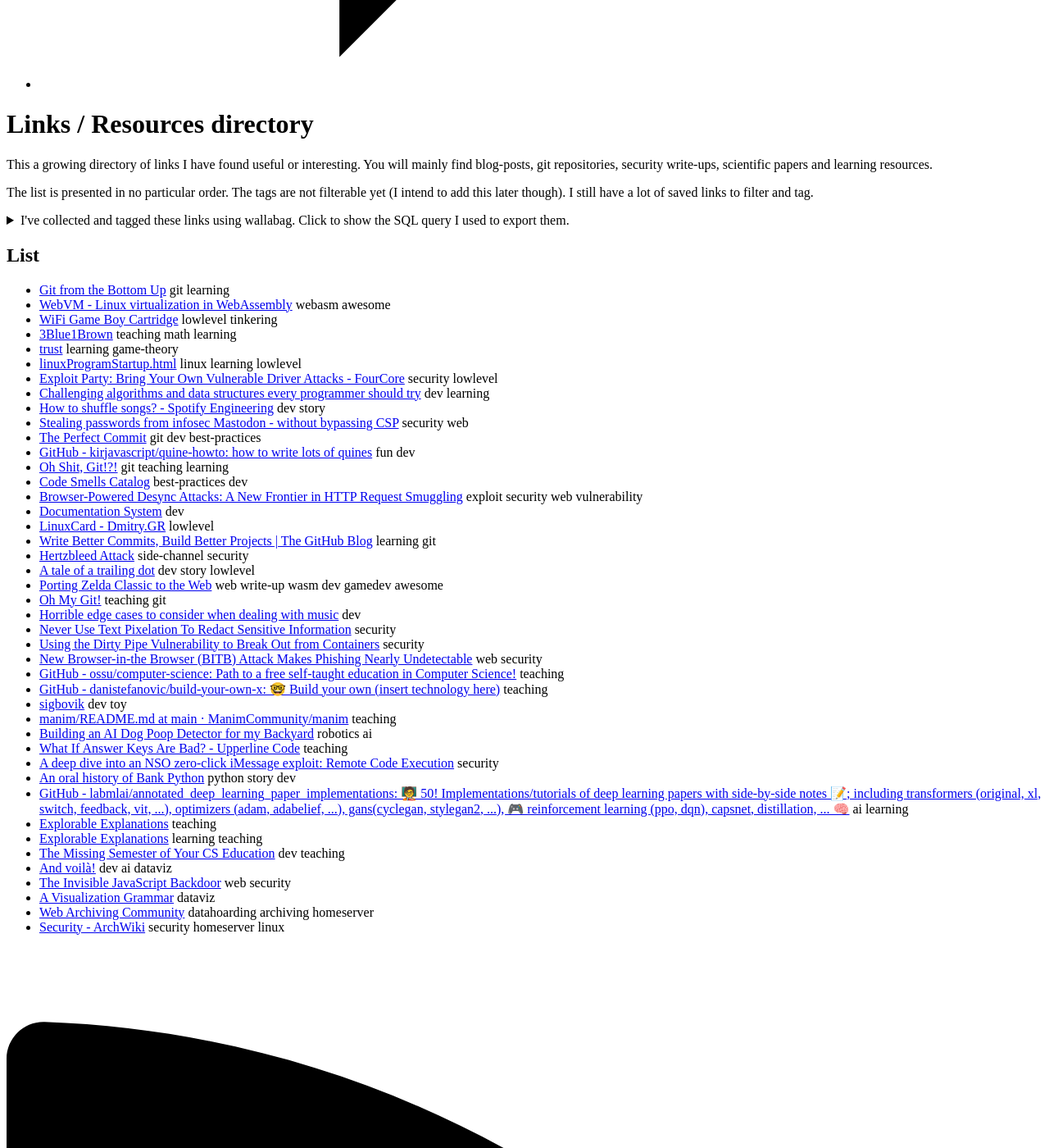
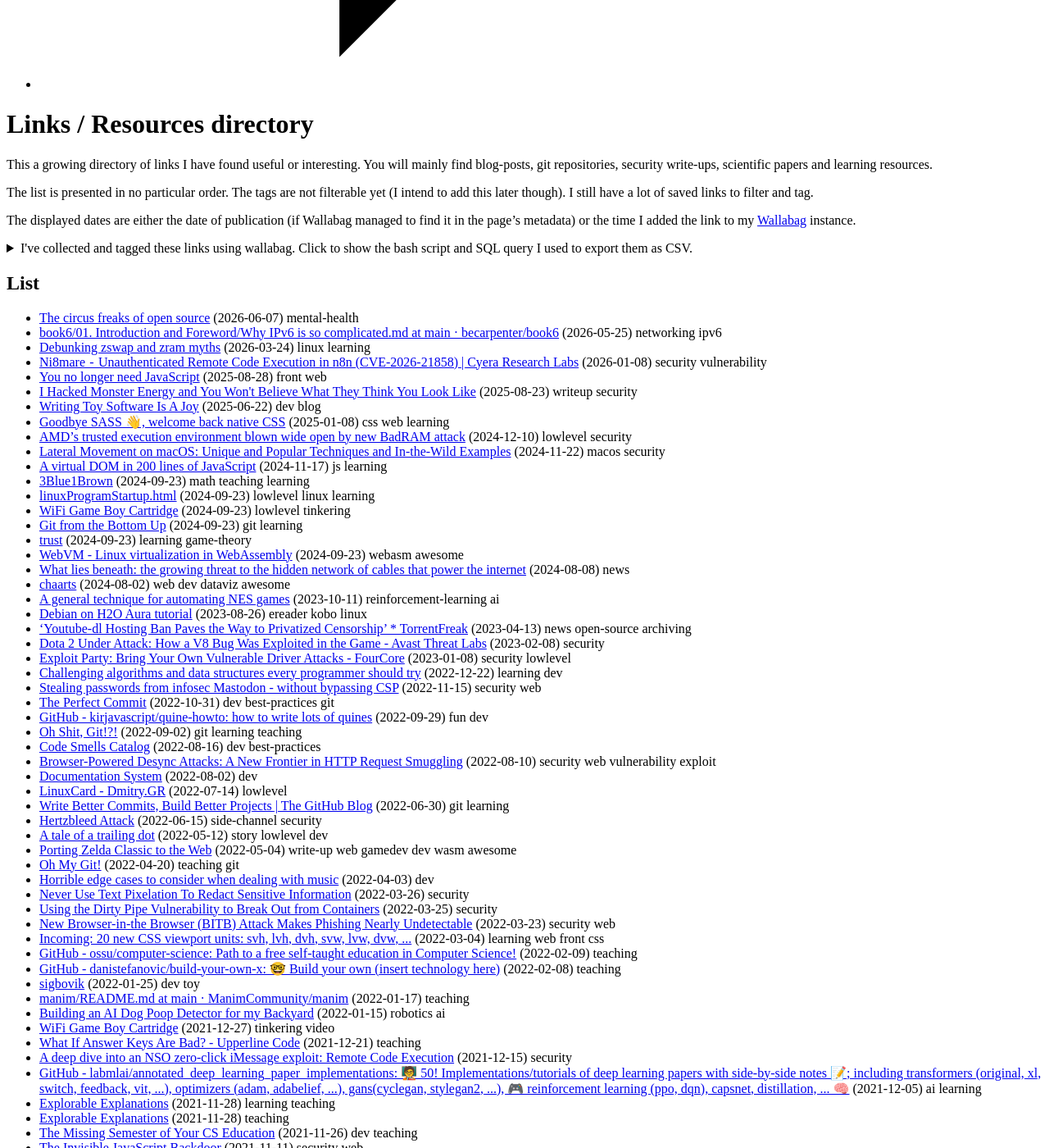
Before and after one commit to pcouy/pcouy.github.io, a Jekyll site: the page built from links.md, in a window 1280 px wide and 1400 px high, scrolled down 5144 px. Shown: the whole window at 82% size. Built offline with Jekyll 4.4.1, drawn with Linux system fonts in a browser that asks for light colours; some of the changed text lies outside the part shown.

Commit message:
Export more links and update the links page

```diff
--- a/_data/links.csv
+++ b/_data/links.csv
@@ -1,44 +1,66 @@
-url,title,tag_slugs
-https://jwiegley.github.io/git-from-the-bottom-up/,Git from the Bottom Up,"git,learning"
-https://webvm.io/,WebVM - Linux virtualization in WebAssembly,"webasm,awesome"
-https://www.youtube.com/oembed?format=xml&url=https://www.youtube.com/watch?v=QS4fzElm8zk,WiFi Game Boy Cartridge,"lowlevel,tinkering"
-https://www.3blue1brown.com/,3Blue1Brown,"teaching,math,learning"
-https://ncase.me/trust/,trust,"learning,game-theory"
-http://dbp-consulting.com/tutorials/debugging/linuxProgramStartup.html,linuxProgramStartup.html,"linux,learning,lowlevel"
-https://fourcore.io/blogs/bring-your-own-vulnerable-driver-attack,Exploit Party: Bring Your Own Vulnerable Driver Attacks - FourCore,"security,lowlevel"
-https://austinhenley.com/blog/challengingalgorithms.html,Challenging algorithms and data structures every programmer should try,"dev,learning"
-https://engineering.atspotify.com/2014/02/how-to-shuffle-songs/,How to shuffle songs? - Spotify Engineering,"dev,story"
-https://portswigger.net/research/stealing-passwords-from-infosec-mastodon-without-bypassing-csp,Stealing passwords from infosec Mastodon - without bypassing CSP,"security,web"
-https://simonwillison.net/2022/Oct/29/the-perfect-commit/,The Perfect Commit,"git,dev,best-practices"
-https://github.com/kirjavascript/quine-howto,GitHub - kirjavascript/quine-howto: how to write lots of quines,"fun,dev"
-https://ohshitgit.com/,"Oh Shit, Git!?!","git,teaching,learning"
-https://luzkan.github.io/smells/,Code Smells Catalog,"best-practices,dev"
-https://portswigger.net/research/browser-powered-desync-attacks,Browser-Powered Desync Attacks: A New Frontier in HTTP Request Smuggling,"exploit,security,web,vulnerability"
-https://documentation.divio.com/,Documentation System,dev
-https://dmitry.gr/?r=05.Projects&proj=33.%20LinuxCard,LinuxCard - Dmitry.GR,lowlevel
-https://github.blog/2022-06-30-write-better-commits-build-better-projects/,"Write Better Commits, Build Better Projects | The GitHub Blog","learning,git"
-https://www.hertzbleed.com/,Hertzbleed Attack,"side-channel,security"
-https://daniel.haxx.se/blog/2022/05/12/a-tale-of-a-trailing-dot/,A tale of a trailing dot,"dev,story,lowlevel"
-https://hoten.cc/blog/porting-zelda-classic-to-the-web/,Porting Zelda Classic to the Web,"web,write-up,wasm,dev,gamedev,awesome"
-https://ohmygit.org/,Oh My Git!,"teaching,git"
-https://dustri.org/b/horrible-edge-cases-to-consider-when-dealing-with-music.html,Horrible edge cases to consider when dealing with music,dev
-https://bishopfox.com/blog/unredacter-tool-never-pixelation,Never Use Text Pixelation To Redact Sensitive Information,security
-https://www.datadoghq.com/blog/engineering/dirty-pipe-container-escape-poc/,Using the Dirty Pipe Vulnerability to Break Out from Containers,security
-https://thehackernews.com/2022/03/new-browser-in-browser-bitb-attack.html,New Browser-in-the Browser (BITB) Attack Makes Phishing Nearly Undetectable,"web,security"
-https://github.com/ossu/computer-science,GitHub - ossu/computer-science: Path to a free self-taught education in Computer Science!,teaching
-https://github.com/danistefanovic/build-your-own-x,GitHub - danistefanovic/build-your-own-x: 🤓 Build your own (insert technology here),teaching
-http://colinm.org/sigbovik/,sigbovik,"dev,toy"
-https://github.com/ManimCommunity/manim/blob/main/README.md,manim/README.md at main · ManimCommunity/manim,teaching
-https://www.youtube.com/oembed?format=xml&url=https://www.youtube.com/watch?v=uWZu3rnj-kQ,Building an AI Dog Poop Detector for my Backyard,"robotics,ai"
-https://blog.upperlinecode.com/what-if-answer-keys-are-bad-computer-science-teacher/,What If Answer Keys Are Bad? - Upperline Code,teaching
-https://googleprojectzero.blogspot.com/2021/12/a-deep-dive-into-nso-zero-click.html,A deep dive into an NSO zero-click iMessage exploit: Remote Code Execution,security
-https://calpaterson.com/bank-python.html&mkt_tok=MTA3LUZNUy0wNzAAAAGA2x597x706_jpj_dfLoTer2j_lb7p7OBPqK-oS8pvtoOSr7OU6hpjs-qAaB-0rd4HE4RIsy286eNTnKU-5dHMt-myUCU2ZFTXBPleVsfRtwVNgg,An oral history of Bank Python,"python,story,dev"
-https://github.com/labmlai/annotated_deep_learning_paper_implementations,"GitHub - labmlai/annotated_deep_learning_paper_implementations: 🧑‍🏫 50! Implementations/tutorials of deep learning papers with side-by-side notes 📝; including transformers (original, xl, switch, feedback, vit, ...), optimizers (adam, adabelief, ...), gans(cyclegan, stylegan2, ...), 🎮 reinforcement learning (ppo, dqn), capsnet, distillation, ... 🧠","ai,learning"
-http://worrydream.com/ExplorableExplanations/,Explorable Explanations,teaching
-https://explorabl.es,Explorable Explanations,"learning,teaching"
-https://missing.csail.mit.edu/,The Missing Semester of Your CS Education,"dev,teaching"
-https://blog.jupyter.org/and-voilà-f6a2c08a4a93?gi=d8af14de3c31,And voilà!,"dev,ai,dataviz"
-https://certitude.consulting/blog/en/invisible-backdoor/,The Invisible JavaScript Backdoor,"web,security"
-https://vega.github.io/vega/,A Visualization Grammar,dataviz
-https://github.com/ArchiveBox/ArchiveBox/wiki/Web-Archiving-Community,Web Archiving Community,"datahoarding,archiving,homeserver"
-https://wiki.archlinux.org/index.php/security#CPU,Security - ArchWiki,"security,homeserver,linux"
+url,title,date,tag_slugs
+https://drewdevault.com/blog/Circus-freaks-of-FOSS/,The circus freaks of open source,2026-06-07,mental-health
+https://github.com/becarpenter/book6/blob/main/01.%20Introduction%20and%20Foreword%2FWhy%20IPv6%20is%20so%20complicated.md,book6/01. Introduction and Foreword/Why IPv6 is so complicated.md at main · becarpenter/book6,2026-05-25,"networking,ipv6"
+https://chrisdown.name/2026/03/24/zswap-vs-zram-when-to-use-what.html,Debunking zswap and zram myths,2026-03-24,"linux,learning"
+https://www.cyera.com/research-labs/ni8mare-unauthenticated-remote-code-execution-in-n8n-cve-2026-21858,Ni8mare  -  Unauthenticated Remote Code Execution in n8n (CVE-2026-21858) | Cyera Research Labs,2026-01-08,"security,vulnerability"
+https://lyra.horse/blog/2025/08/you-dont-need-js/,You no longer need JavaScript,2025-08-28,"front,web"
+https://bobdahacker.com/blog/monster-energy,I Hacked Monster Energy and You Won't Believe What They Think You Look Like,2025-08-23,"writeup,security"
+https://blog.jsbarretto.com/post/software-is-joy,Writing Toy Software Is A Joy,2025-06-22,"dev,blog"
+https://scribe.rip/@karstenbiedermann/goodbye-sass-welcome-back-native-css-b3beb096d2b4?ref=dailydev,"Goodbye SASS 👋, welcome back native CSS",2025-01-08,"css,web,learning"
+https://arstechnica.com/information-technology/2024/12/new-badram-attack-neuters-security-assurances-in-amd-epyc-processors/,AMD’s trusted execution environment blown wide open by new BadRAM attack,2024-12-10,"lowlevel,security"
+https://unit42.paloaltonetworks.com/unique-popular-techniques-lateral-movement-macos/,Lateral Movement on macOS: Unique and Popular Techniques and In-the-Wild Examples,2024-11-22,"macos,security"
+https://lazamar.github.io/virtual-dom/,A virtual DOM in 200 lines of JavaScript,2024-11-17,"js,learning"
+https://www.3blue1brown.com/,3Blue1Brown,2024-09-23,"math,teaching,learning"
+http://dbp-consulting.com/tutorials/debugging/linuxProgramStartup.html,linuxProgramStartup.html,2024-09-23,"lowlevel,linux,learning"
+https://www.youtube.com/oembed?format=xml&url=https://www.youtube.com/watch?v=QS4fzElm8zk,WiFi Game Boy Cartridge,2024-09-23,"lowlevel,tinkering"
+https://jwiegley.github.io/git-from-the-bottom-up/,Git from the Bottom Up,2024-09-23,"git,learning"
+https://ncase.me/trust/,trust,2024-09-23,"learning,game-theory"
+https://webvm.io/,WebVM - Linux virtualization in WebAssembly,2024-09-23,"webasm,awesome"
+https://www.theguardian.com/environment/article/2024/aug/09/what-lies-beneath-the-growing-threat-to-the-hidden-network-of-cables-that-power-the-internet,What lies beneath: the growing threat to the hidden network of cables that power the internet,2024-08-08,news
+https://ffoodd.github.io/chaarts/index.html,chaarts,2024-08-02,"web,dev,dataviz,awesome"
+http://tom7.org/mario/,A general technique for automating NES games,2023-10-11,"reinforcement-learning,ai"
+https://www.mobileread.com/forums/showthread.php?t=296673,Debian on H2O Aura tutorial,2023-08-26,"ereader,kobo,linux"
+https://torrentfreak.com/youtube-dl-hosting-ban-paves-the-way-to-privatized-censorship-230411/,‘Youtube-dl Hosting Ban Paves the Way to Privatized Censorship’ * TorrentFreak,2023-04-13,"news,open-source,archiving"
+https://decoded.avast.io/janvojtesek/dota-2-under-attack-how-a-v8-bug-was-exploited-in-the-game/,Dota 2 Under Attack: How a V8 Bug Was Exploited in the Game - Avast Threat Labs,2023-02-08,security
+https://fourcore.io/blogs/bring-your-own-vulnerable-driver-attack,Exploit Party: Bring Your Own Vulnerable Driver Attacks - FourCore,2023-01-08,"security,lowlevel"
+https://austinhenley.com/blog/challengingalgorithms.html,Challenging algorithms and data structures every programmer should try,2022-12-22,"learning,dev"
+https://portswigger.net/research/stealing-passwords-from-infosec-mastodon-without-bypassing-csp,Stealing passwords from infosec Mastodon - without bypassing CSP,2022-11-15,"security,web"
+https://simonwillison.net/2022/Oct/29/the-perfect-commit/,The Perfect Commit,2022-10-31,"dev,best-practices,git"
+https://github.com/kirjavascript/quine-howto,GitHub - kirjavascript/quine-howto: how to write lots of quines,2022-09-29,"fun,dev"
+https://ohshitgit.com/,"Oh Shit, Git!?!",2022-09-02,"git,learning,teaching"
+https://luzkan.github.io/smells/,Code Smells Catalog,2022-08-16,"dev,best-practices"
+https://portswigger.net/research/browser-powered-desync-attacks,Browser-Powered Desync Attacks: A New Frontier in HTTP Request Smuggling,2022-08-10,"security,web,vulnerability,exploit"
+https://documentation.divio.com/,Documentation System,2022-08-02,dev
+https://dmitry.gr/?r=05.Projects&proj=33.%20LinuxCard,LinuxCard - Dmitry.GR,2022-07-14,lowlevel
+https://github.blog/2022-06-30-write-better-commits-build-better-projects/,"Write Better Commits, Build Better Projects | The GitHub Blog",2022-06-30,"git,learning"
+https://www.hertzbleed.com/,Hertzbleed Attack,2022-06-15,"side-channel,security"
+https://daniel.haxx.se/blog/2022/05/12/a-tale-of-a-trailing-dot/,A tale of a trailing dot,2022-05-12,"story,lowlevel,dev"
+https://hoten.cc/blog/porting-zelda-classic-to-the-web/,Porting Zelda Classic to the Web,2022-05-04,"write-up,web,gamedev,dev,wasm,awesome"
+https://ohmygit.org/,Oh My Git!,2022-04-20,"teaching,git"
+https://dustri.org/b/horrible-edge-cases-to-consider-when-dealing-with-music.html,Horrible edge cases to consider when dealing with music,2022-04-03,dev
+https://bishopfox.com/blog/unredacter-tool-never-pixelation,Never Use Text Pixelation To Redact Sensitive Information,2022-03-26,security
+https://www.datadoghq.com/blog/engineering/dirty-pipe-container-escape-poc/,Using the Dirty Pipe Vulnerability to Break Out from Containers,2022-03-25,security
+https://thehackernews.com/2022/03/new-browser-in-browser-bitb-attack.html,New Browser-in-the Browser (BITB) Attack Makes Phishing Nearly Undetectable,2022-03-23,"security,web"
+https://web.archive.org/web/20240728031727/https://www.terluinwebdesign.nl/en/blog/incoming-20-new-css-viewport-units-svh-lvh-dvh-svw-lvw-dvw/,"Incoming: 20 new CSS viewport units: svh, lvh, dvh, svw, lvw, dvw, ...",2022-03-04,"learning,web,front,css"
+https://github.com/ossu/computer-science,GitHub - ossu/computer-science: Path to a free self-taught education in Computer Science!,2022-02-09,teaching
+https://github.com/danistefanovic/build-your-own-x,GitHub - danistefanovic/build-your-own-x: 🤓 Build your own (insert technology here),2022-02-08,teaching
+http://colinm.org/sigbovik/,sigbovik,2022-01-25,"dev,toy"
+https://github.com/ManimCommunity/manim/blob/main/README.md,manim/README.md at main · ManimCommunity/manim,2022-01-17,teaching
+https://www.youtube.com/oembed?format=xml&url=https://www.youtube.com/watch?v=uWZu3rnj-kQ,Building an AI Dog Poop Detector for my Backyard,2022-01-15,"robotics,ai"
+https://www.youtube.com/oembed?format=xml&url=https://www.youtube.com/watch?v=QS4fzElm8zk,WiFi Game Boy Cartridge,2021-12-27,"tinkering,video"
+https://blog.upperlinecode.com/what-if-answer-keys-are-bad-computer-science-teacher/,What If Answer Keys Are Bad? - Upperline Code,2021-12-21,teaching
+https://googleprojectzero.blogspot.com/2021/12/a-deep-dive-into-nso-zero-click.html,A deep dive into an NSO zero-click iMessage exploit: Remote Code Execution,2021-12-15,security
+https://github.com/labmlai/annotated_deep_learning_paper_implementations,"GitHub - labmlai/annotated_deep_learning_paper_implementations: 🧑‍🏫 50! Implementations/tutorials of deep learning papers with side-by-side notes 📝; including transformers (original, xl, switch, feedback, vit, ...), optimizers (adam, adabelief, ...), gans(cyclegan, stylegan2, ...), 🎮 reinforcement learning (ppo, dqn), capsnet, distillation, ... 🧠",2021-12-05,"ai,learning"
+https://explorabl.es,Explorable Explanations,2021-11-28,"learning,teaching"
+http://worrydream.com/ExplorableExplanations/,Explorable Explanations,2021-11-28,teaching
+https://missing.csail.mit.edu/,The Missing Semester of Your CS Education,2021-11-26,"dev,teaching"
+https://certitude.consulting/blog/en/invisible-backdoor/,The Invisible JavaScript Backdoor,2021-11-11,"security,web"
+https://calpaterson.com/bank-python.html&mkt_tok=MTA3LUZNUy0wNzAAAAGA2x597x706_jpj_dfLoTer2j_lb7p7OBPqK-oS8pvtoOSr7OU6hpjs-qAaB-0rd4HE4RIsy286eNTnKU-5dHMt-myUCU2ZFTXBPleVsfRtwVNgg,An oral history of Bank Python,2021-11-04,"dev,story,python"
+https://vega.github.io/vega/,A Visualization Grammar,2021-09-19,dataviz
+https://codeinthehole.com/tips/vim-lists/,Vim's useful lists,2021-05-04,"cheat-sheet,vim"
+https://github.com/ArchiveBox/ArchiveBox/wiki/Web-Archiving-Community,Web Archiving Community,2021-04-19,"archiving,datahoarding,homeserver"
+https://wiki.archlinux.org/index.php/security#CPU,Security - ArchWiki,2021-04-18,"security,linux,homeserver"
+https://blog.jupyter.org/and-voilà-f6a2c08a4a93?gi=d8af14de3c31,And voilà!,2021-01-08,"dataviz,dev,ai"
+https://emnudge.dev/blog/to-semicolon-or-not-to-semicolon/,"To Semicolon, Or Not To Semicolon;",2019-08-15,"js,learning"
+https://engineering.atspotify.com/2014/02/how-to-shuffle-songs/,How to shuffle songs? - Spotify Engineering,2014-02-28,"dev,story"
+https://poppopret.org/2013/12/18/reverse-engineering-a-furby/#eeprom,Reverse Engineering a Furby,2013-12-18,"furby,fun,reverse-engineering"
--- a/links.md
+++ b/links.md
@@ -10,6 +10,10 @@ The list is presented in no particular order. The tags are not filterable yet (I
 intend to add this later though). I still have a lot of saved links to filter
 and tag.
 
+The displayed dates are either the date of publication (if Wallabag managed to
+find it in the page's metadata) or the time I added the link to my
+[Wallabag](https://wallabag.org/) instance.
+
 <!--The list is filterable using tags and the form below. You can bookmark specific
 sets of filters (this makes use of the URL hash). Newest additions will appear
 first.-->
@@ -17,17 +21,27 @@ first.-->
 <div>
 <details>
 <summary>I've collected and tagged these links using wallabag. Click to show the
-SQL query I used to export them.</summary>
+bash script and SQL query I used to export them as CSV.</summary>
 <pre>
-SELECT e.url, e.title, STRING_AGG(t.slug, ',') as tag_slugs FROM wallabag_entry e
-  LEFT JOIN wallabag_entry_tag et ON e.id=et.entry_id
-  LEFT JOIN wallabag_tag t ON et.tag_id=t.id
-  INNER JOIN wallabag_entry_tag ett ON ett.entry_id=e.id
-  WHERE
+#!/bin/bash
+
+docker compose exec -u postgres postgres psql -U postgres wallabag -c "\\copy (
+    SELECT
+        e.url,
+        e.title,
+        TO_CHAR(COALESCE(e.published_at, e.created_at), 'YYYY-MM-DD') AS date,
+        STRING_AGG(t.slug, ',') as tag_slugs
+    FROM wallabag_entry e
+    LEFT JOIN wallabag_entry_tag et ON e.id=et.entry_id
+    LEFT JOIN wallabag_tag t ON et.tag_id=t.id
+    INNER JOIN wallabag_entry_tag ett ON ett.entry_id=e.id
+    WHERE
     ett.tag_id IN (SELECT id FROM wallabag_tag WHERE slug='share')
     AND t.slug <> 'share'
-  GROUP BY e.url, e.title
-  ORDER BY COUNT(t.slug) DESC;
+    GROUP BY e.url, e.title, date
+    ORDER BY date DESC, COUNT(t.slug) DESC
+) TO /var/lib/postgresql/shared_links.csv WITH (FORMAT CSV, HEADER);" && \
+docker compose cp postgres:/var/lib/postgresql/shared_links.csv .
 </pre>
 </details>
 </div>
@@ -36,8 +50,8 @@ SELECT e.url, e.title, STRING_AGG(t.slug, ',') as tag_slugs FROM wallabag_entry
 
 <ul>
 {% for link in site.data.links %}
-<li>
-<a href="{{ link.url }}">{{ link.title }}</a>
+<li data-tags="{{ tags }}">
+<a href="{{ link.url }}">{{ link.title }}</a> ({{ link.date }})
 {% assign tags = link.tag_slugs| split: ',' %}
 {% for tag in tags %}
 <span class="link_tag">{{tag}}</span>
```
